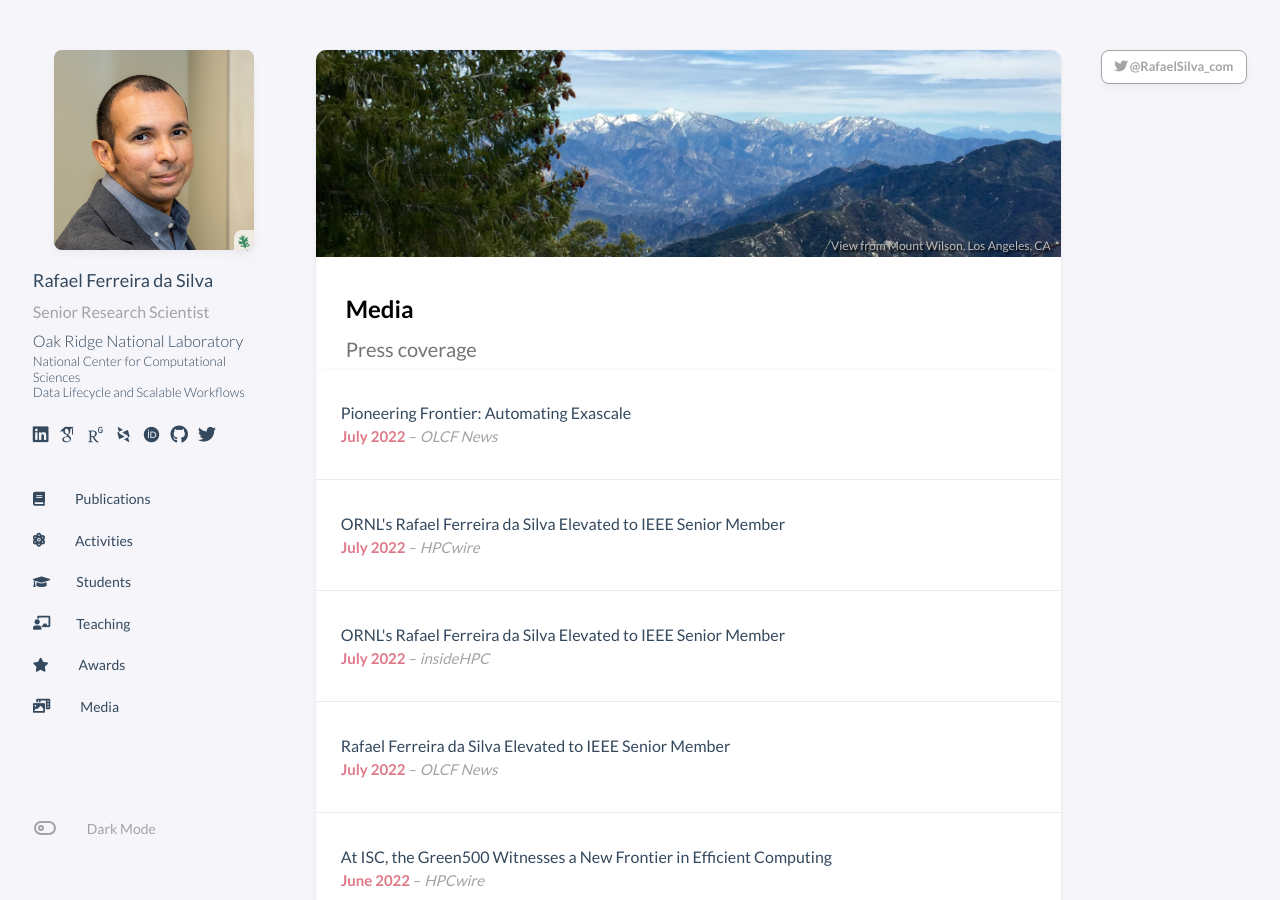
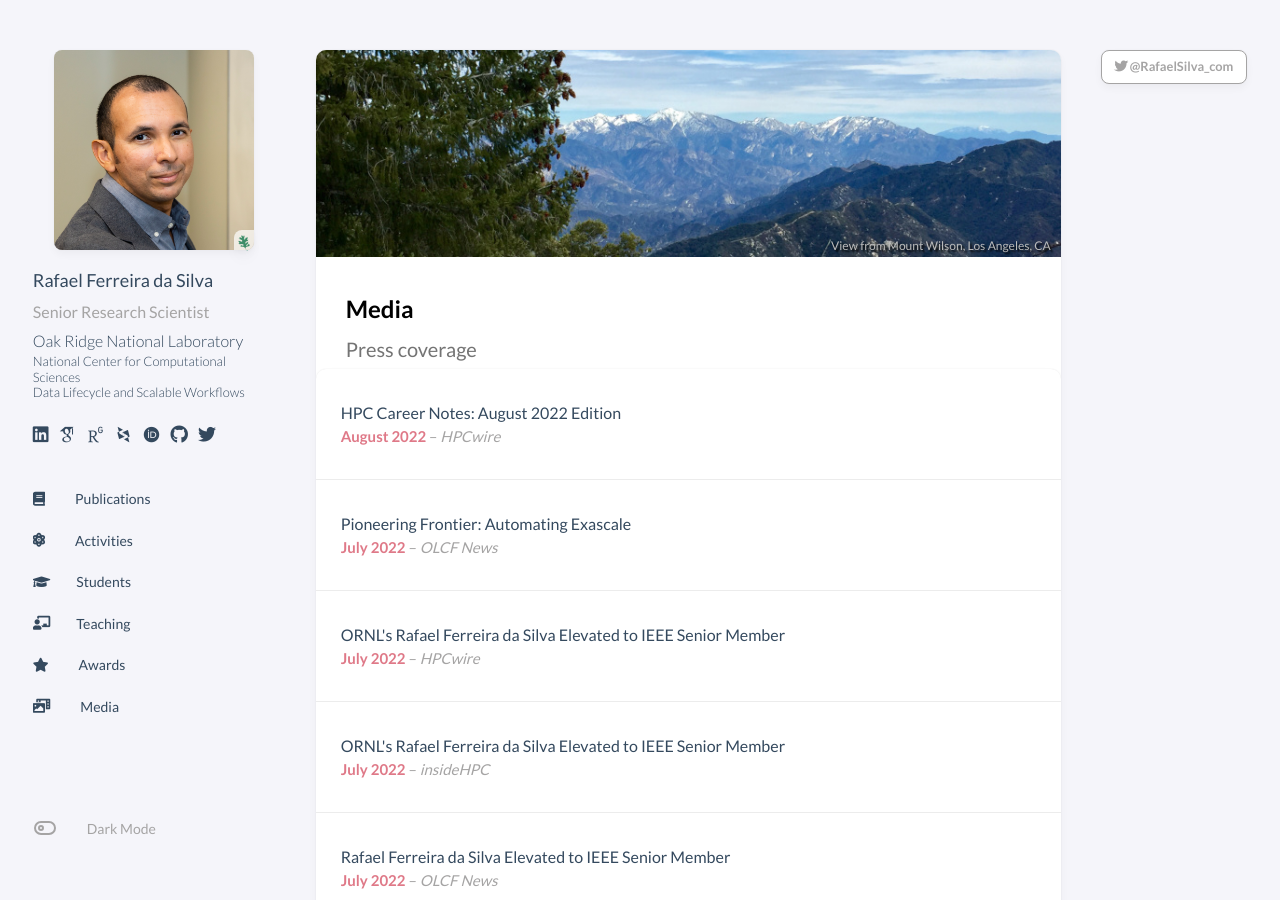
Before and after one commit to rafaelfsilva/rafaelfsilva.github.io, a Jekyll site: the page built from _pages/media.html, in a window 1280 px wide and 900 px high. Built offline with Jekyll 4.4.1, drawn with Linux system fonts in a browser that asks for light colours; some web fonts are replaced; a script that is not in the unit is left out; comment, search, counter and statistics services are not loaded.

Commit message:
Update media.yml

```diff
--- a/_data/media.yml
+++ b/_data/media.yml
@@ -1,3 +1,8 @@
+- title: "HPC Career Notes: August 2022 Edition"
+  venue: HPCwire
+  date: August 2022
+  link: https://www.hpcwire.com/2022/08/05/hpc-career-notes-august-2022-edition/
+
 - title: "Pioneering Frontier: Automating Exascale"
   venue: OLCF News
   date: July 2022
```
